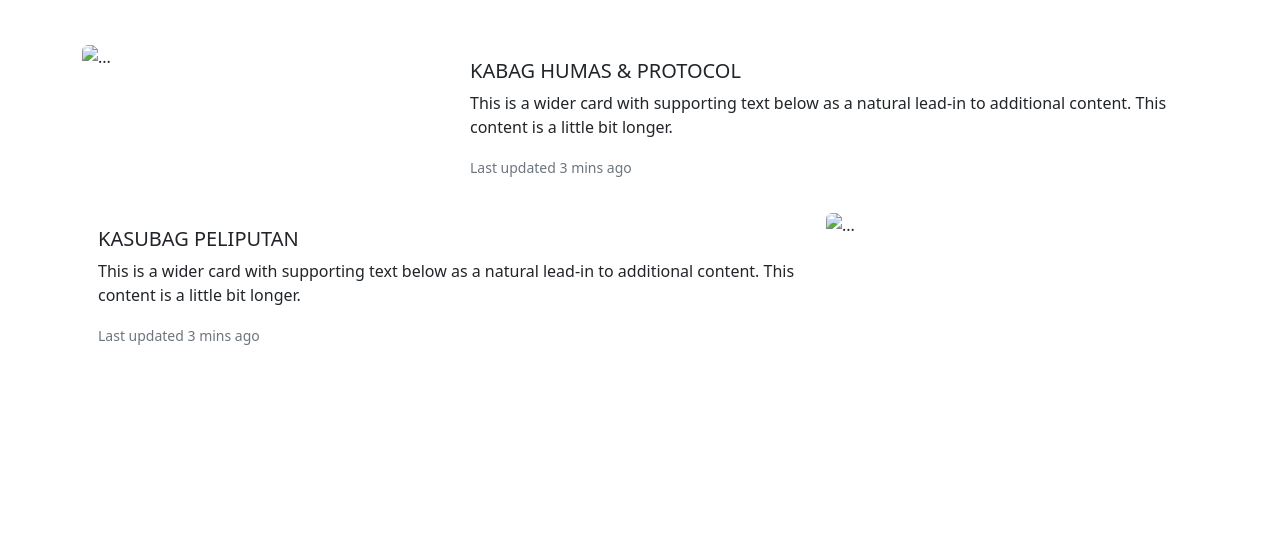
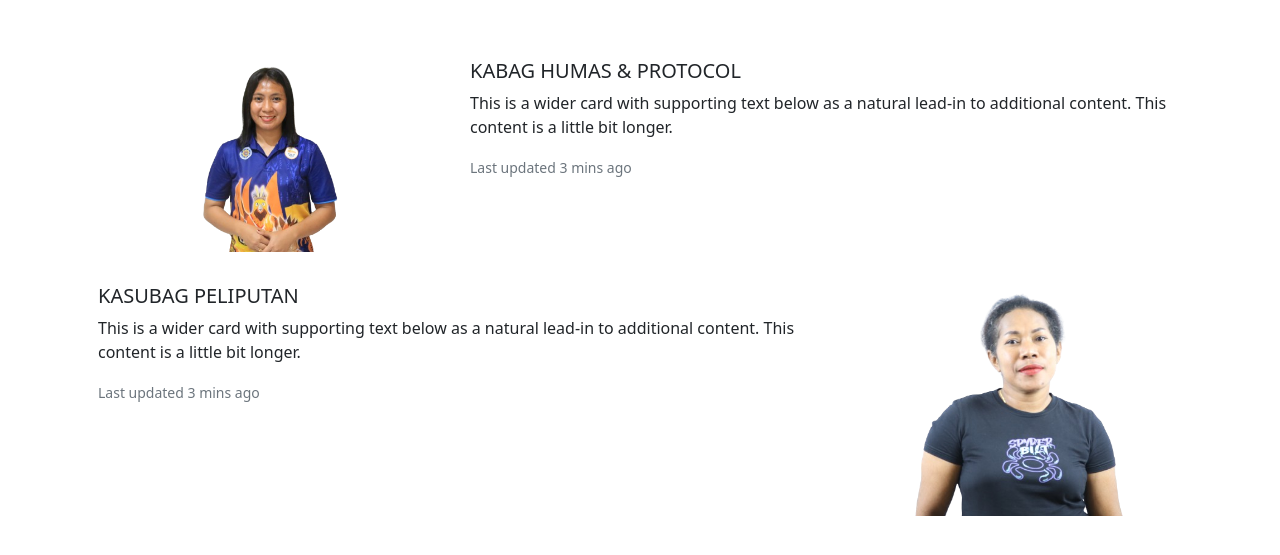
Before and after one commit to OfficialNOT9/humas_pemda_kab_nabire, a plain HTML site: page index.html in a window 1280 px wide. Shown: the part 165-720 px from the top of the page. Drawn offline with nearby package versions, Linux system fonts and the light colour scheme.

Commit message:
upload file
upload file index.html

```diff
--- a/index.html
+++ b/index.html
@@ -20,7 +20,7 @@
     <!-- Header -->
 
     <div class="container w-100 mt-3 mb-3">
-      <img class="img-fluid" src="./img/banner/Header (1).png" alt="" />
+      <img class="img-fluid" src="banner_header.png" alt="" />
     </div>
 
     <!-- End Header -->
@@ -288,11 +288,7 @@
         <div class="card mb-3 border-0" style="max-width: 100%">
           <div class="row g-0">
             <div class="col-md-4">
-              <img
-                src="./img/organisasi/IMG_0188-removebg-preview.png"
-                class="img-fluid rounded-start"
-                alt="..."
-              />
+              <img src="kabag.png" class="img-fluid rounded-start" alt="..." />
             </div>
             <div class="col-md-8">
               <div class="card-body">
@@ -328,7 +324,7 @@
             </div>
             <div class="col-md-4">
               <img
-                src="./img/organisasi/IMG_3611-removebg-preview.png"
+                src="kasubag_protokol.png"
                 class="img-fluid rounded-start"
                 alt="..."
               />
```
